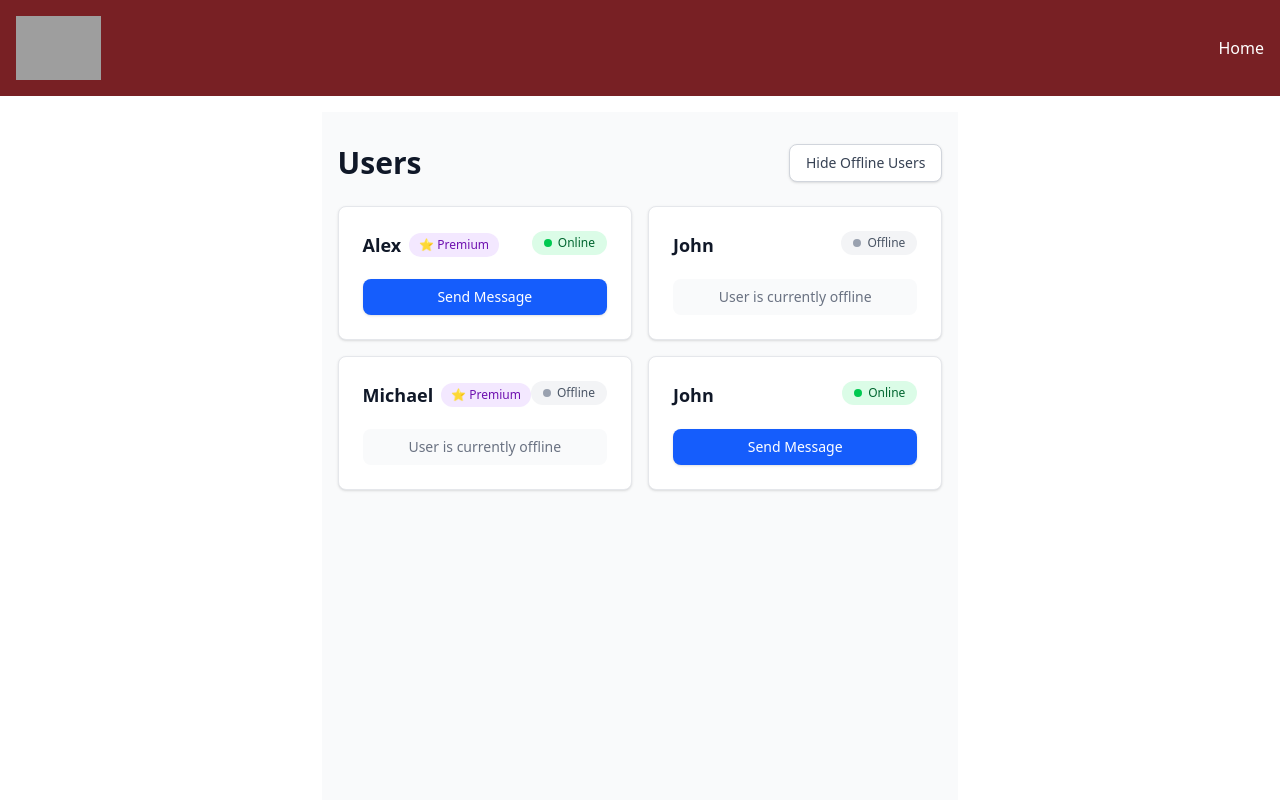
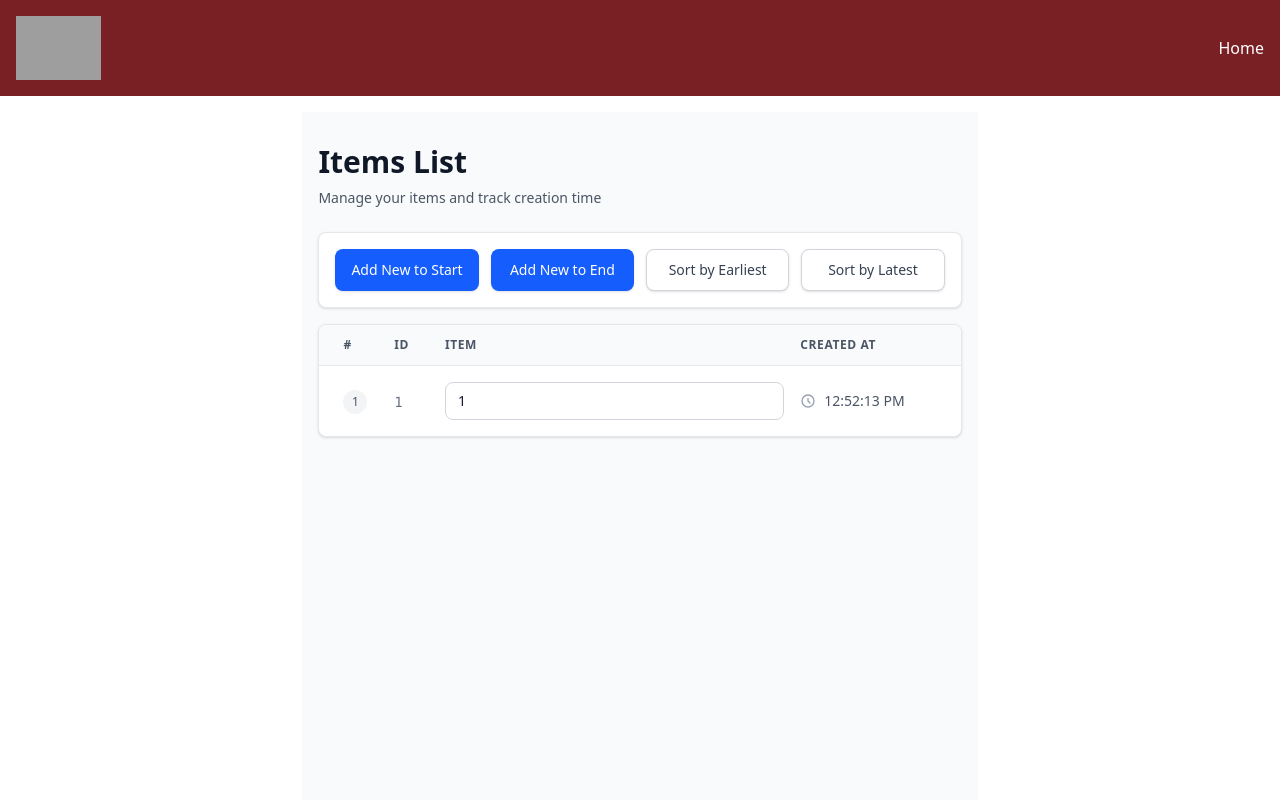
Before and after one commit to ALpolymer/cf8-counter, a React (Vite) app: page / in a window 1280 px wide. Shown: the top 800 px of the page. Built offline with nearby package versions, Linux system fonts and the light colour scheme; grey boxes are pictures that could not be loaded.

Commit message:
feat: add List,ListItem, ListWrapper components

```diff
--- a/src/App.tsx
+++ b/src/App.tsx
@@ -3,14 +3,15 @@ import Layout from "./components/layout/Layout.tsx";
 // import NameChanger from "./components/NameChanger.tsx";
 // import UserCard from "./components/UserCard.tsx";
 // import UserDetails from "./components/ui/ConditionalRenderingComponents/UserDetails.tsx";
-import UsersWrapper from "./components/ui/ConditionalRenderingComponents/UsersWrapper.tsx";
+// import UsersWrapper from "./components/ConditionalRenderingComponents/UsersWrapper.tsx";
 // import UserDetails from "./components/ui/ConditionalRenderingComponents/UserDetails.tsx";
+import ListWrapper from "./components/KeyAsAntiPattern/ListWrapper.tsx";
 function App() {
 
   return (
       <>
           <Layout>
-               <UsersWrapper/>
+               <ListWrapper/>
           </Layout>
       </>
   )
--- a/src/components/ui/ConditionalRenderingComponents/UsersWrapper.tsx
+++ b/src/components/ConditionalRenderingComponents/UsersWrapper.tsx
@@ -1,11 +1,11 @@
 import {useState} from "react";
-import UserDetails from "./UserDetails";
+import UserDetails from "./UserDetails.tsx";
 
 const UsersWrapper = () => {
     const [showOffLine, setShowOffLine] = useState(false);
 
     return (
-        <div className="min-h-screen bg-gray-50 py-8 px-4">
+        <div className="min-h-1/2 bg-gray-50 py-8 px-4">
             <div className="max-w-4xl mx-auto">
                 <div className="flex items-center justify-between mb-6">
                     <h1 className="text-3xl font-bold text-gray-900">Users</h1>
--- /dev/null
+++ b/src/components/KeyAsAntiPattern/List.tsx
@@ -0,0 +1,82 @@
+import ListItem from "./ListItem.tsx";
+import {useState} from "react";
+
+type ListItemData = {
+    id: number,
+    item?: string | number
+    createdAt: string
+}
+
+const List = () => {
+    const getCurrentTime = () => new Date().toLocaleTimeString();
+
+    const [listItems, setListItems] = useState<ListItemData[]>([
+        { id: 1, item: 1, createdAt: getCurrentTime() },
+    ]);
+
+    const handleItemChange = (id: number, newValue: string) => {
+        setListItems(prev => prev.map(item =>
+            item.id === id ? { ...item, item: newValue } : item
+        ));
+    };
+
+    return (
+        <div className="space-y-4">
+            {/* Action Buttons */}
+            <div className="bg-white rounded-lg shadow-sm border border-gray-200 p-4">
+                <div className="grid grid-cols-1 sm:grid-cols-2 lg:grid-cols-4 gap-3">
+                    <button className="px-4 py-2.5 bg-blue-600 hover:bg-blue-700 text-white text-sm font-medium rounded-lg transition-colors shadow-sm">
+                        Add New to Start
+                    </button>
+
+                    <button className="px-4 py-2.5 bg-blue-600 hover:bg-blue-700 text-white text-sm font-medium rounded-lg transition-colors shadow-sm">
+                        Add New to End
+                    </button>
+
+                    <button className="px-4 py-2.5 bg-white border border-gray-300 hover:bg-gray-50 hover:border-gray-400 text-gray-700 text-sm font-medium rounded-lg transition-colors shadow-sm">
+                        Sort by Earliest
+                    </button>
+
+                    <button className="px-4 py-2.5 bg-white border border-gray-300 hover:bg-gray-50 hover:border-gray-400 text-gray-700 text-sm font-medium rounded-lg transition-colors shadow-sm">
+                        Sort by Latest
+                    </button>
+                </div>
+            </div>
+
+            {/* List */}
+            <div className="bg-white rounded-lg shadow-sm border border-gray-200 overflow-hidden">
+                {/* Header */}
+                <div className="bg-gray-50 border-b border-gray-200 px-6 py-3">
+                    <div className="grid grid-cols-12 gap-4 text-xs font-semibold text-gray-600 uppercase tracking-wider">
+                        <div className="col-span-1">#</div>
+                        <div className="col-span-1">ID</div>
+                        <div className="col-span-7">Item</div>
+                        <div className="col-span-3">Created At</div>
+                    </div>
+                </div>
+
+                {/* Items */}
+                <div className="divide-y divide-gray-200">
+                    {listItems.length > 0 ? (
+                        listItems.map((listItem, index) => (
+                            <ListItem
+                                key={listItem.id}
+                                index={index + 1}
+                                id={listItem.id}
+                                item={listItem.item}
+                                createdAt={listItem.createdAt}
+                                onChange={(newValue) => handleItemChange(listItem.id, newValue)}
+                            />
+                        ))
+                    ) : (
+                        <div className="px-6 py-12 text-center">
+                            <p className="text-gray-500 text-sm">No items yet. Add your first item!</p>
+                        </div>
+                    )}
+                </div>
+            </div>
+        </div>
+    );
+};
+
+export default List;
--- /dev/null
+++ b/src/components/KeyAsAntiPattern/ListItem.tsx
@@ -0,0 +1,54 @@
+type ListItemProps = {
+    index: number,
+    id: number,
+    item?: string | number,
+    createdAt: string,
+    onChange?: (value: string) => void;
+}
+
+const ListItem = ({id, createdAt, item, index, onChange}: ListItemProps) => {
+    return (
+        <div className="px-6 py-4 hover:bg-gray-50 transition-colors">
+            <div className="grid grid-cols-12 gap-4 items-center">
+                {/* Index */}
+                <div className="col-span-1">
+                    <span className="inline-flex items-center justify-center w-6 h-6 rounded-full bg-gray-100 text-xs font-medium text-gray-600">
+                        {index}
+                    </span>
+                </div>
+
+                {/* ID */}
+                <div className="col-span-1">
+                    <span className="text-sm font-mono text-gray-500">
+                        {id}
+                    </span>
+                </div>
+
+                {/* Item Input */}
+                <div className="col-span-7">
+                    <input
+                        type="text"
+                        placeholder="Enter item..."
+                        value={item ?? ''}
+                        onChange={(e) => onChange?.(e.target.value)}
+                        className="w-full px-3 py-2 bg-white border border-gray-300 rounded-lg text-sm text-gray-900 placeholder-gray-400 focus:outline-none focus:ring-2 focus:ring-blue-500 focus:border-transparent transition-shadow"
+                    />
+                </div>
+
+                {/* Created At */}
+                <div className="col-span-3">
+                    <div className="flex items-center gap-2">
+                        <svg className="w-4 h-4 text-gray-400" fill="none" stroke="currentColor" viewBox="0 0 24 24">
+                            <path strokeLinecap="round" strokeLinejoin="round" strokeWidth={2} d="M12 8v4l3 3m6-3a9 9 0 11-18 0 9 9 0 0118 0z" />
+                        </svg>
+                        <span className="text-sm text-gray-600 font-medium">
+                            {createdAt}
+                        </span>
+                    </div>
+                </div>
+            </div>
+        </div>
+    );
+};
+
+export default ListItem;
--- /dev/null
+++ b/src/components/KeyAsAntiPattern/ListWrapper.tsx
@@ -0,0 +1,17 @@
+import List from "./List.tsx";
+
+const ListWrapper = () => {
+    return (
+        <div className="min-h-screen bg-gray-50 py-8 px-4">
+            <div className="max-w-6xl mx-auto">
+                <div className="mb-6">
+                    <h1 className="text-3xl font-bold text-gray-900 mb-2">Items List</h1>
+                    <p className="text-sm text-gray-600">Manage your items and track creation time</p>
+                </div>
+                <List/>
+            </div>
+        </div>
+    );
+};
+
+export default ListWrapper;
```
Also changed, not shown: src/components/ConditionalRenderingComponents/UserDetails.tsx (renamed from src/components/ui/ConditionalRenderingComponents/UserDetails.tsx).
